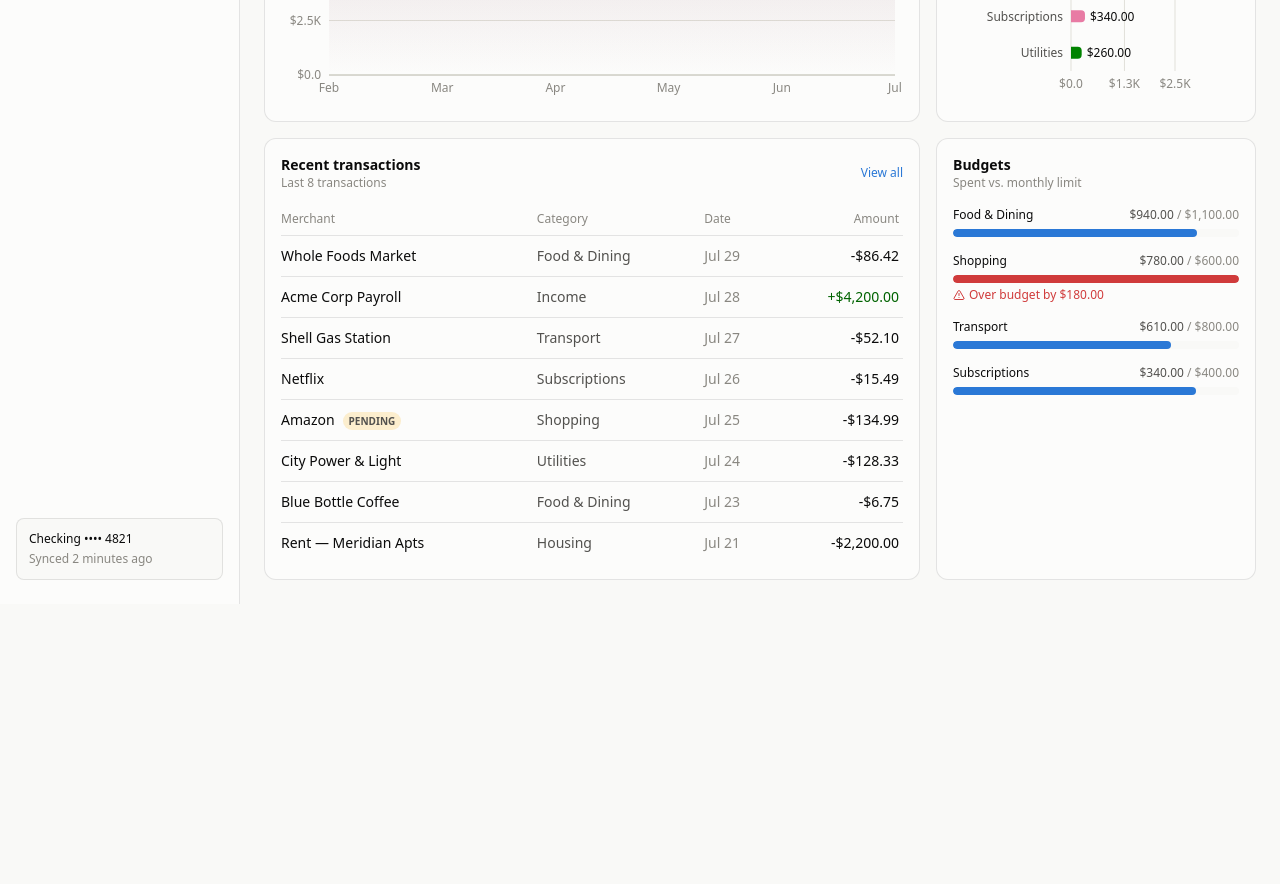
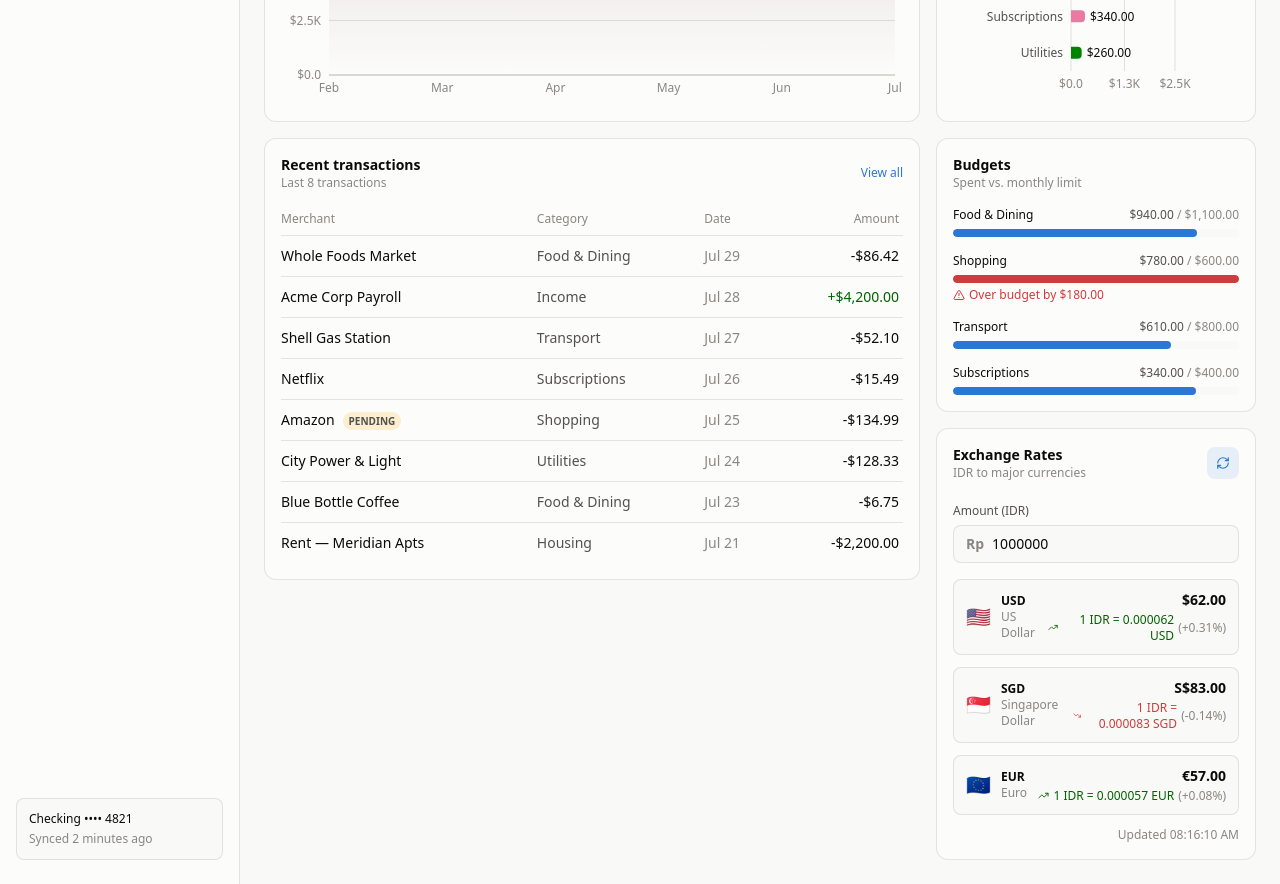
Before and after one commit to calvinrahmat/finance-dashboard, a React (Vite) app: page / in a window 1280 px wide. Shown: the part 480-1364 px from the top of the page. Before the commit the page ends 1084 px from the top, so only its background shows below. Built offline with nearby package versions, Linux system fonts and the light colour scheme.

Commit message:
feat: add exchange rate widget for IDR to USD, SGD, and Euro
Closes #1

```diff
--- a/src/App.tsx
+++ b/src/App.tsx
@@ -5,6 +5,7 @@ import { CashFlowChart } from "./components/CashFlowChart";
 import { CategoryBreakdown } from "./components/CategoryBreakdown";
 import { BudgetMeters } from "./components/BudgetMeters";
 import { TransactionsTable } from "./components/TransactionsTable";
+import { ExchangeRateWidget } from "./components/ExchangeRateWidget";
 
 function App() {
   return (
@@ -26,7 +27,10 @@ function App() {
             <div className="xl:col-span-2">
               <TransactionsTable />
             </div>
-            <BudgetMeters />
+            <div className="flex flex-col gap-4">
+              <BudgetMeters />
+              <ExchangeRateWidget />
+            </div>
           </div>
         </main>
       </div>
--- /dev/null
+++ b/src/components/ExchangeRateWidget.tsx
@@ -0,0 +1,148 @@
+import { useState, useCallback } from "react";
+import { RefreshCw, TrendingUp, TrendingDown } from "lucide-react";
+
+type Rate = {
+  currency: string;
+  code: string;
+  flag: string;
+  rate: number;
+  deltaPct: number;
+};
+
+const BASE_RATES: Rate[] = [
+  { currency: "US Dollar",       code: "USD", flag: "🇺🇸", rate: 0.000062,  deltaPct:  0.31 },
+  { currency: "Singapore Dollar",code: "SGD", flag: "🇸🇬", rate: 0.000083,  deltaPct: -0.14 },
+  { currency: "Euro",            code: "EUR", flag: "🇪🇺", rate: 0.000057,  deltaPct:  0.08 },
+];
+
+function jitter(rate: number): number {
+  const factor = 1 + (Math.random() - 0.5) * 0.004;
+  return parseFloat((rate * factor).toFixed(8));
+}
+
+function formatRate(rate: number): string {
+  if (rate < 0.001) return rate.toFixed(6);
+  if (rate < 1)    return rate.toFixed(4);
+  return rate.toFixed(2);
+}
+
+export function ExchangeRateWidget() {
+  const [rates, setRates] = useState<Rate[]>(BASE_RATES);
+  const [refreshing, setRefreshing] = useState(false);
+  const [lastUpdated, setLastUpdated] = useState<Date>(new Date());
+  const [amount, setAmount] = useState<string>("1000000");
+
+  const handleRefresh = useCallback(() => {
+    setRefreshing(true);
+    setTimeout(() => {
+      setRates((prev) =>
+        prev.map((r) => {
+          const newRate = jitter(r.rate);
+          const newDelta = parseFloat(((Math.random() - 0.48) * 0.8).toFixed(2));
+          return { ...r, rate: newRate, deltaPct: newDelta };
+        })
+      );
+      setLastUpdated(new Date());
+      setRefreshing(false);
+    }, 600);
+  }, []);
+
+  const idrAmount = parseFloat(amount.replace(/,/g, "")) || 0;
+
+  return (
+    <div className="rounded-xl border border-[var(--border)] bg-[var(--surface-1)] p-4">
+      <div className="flex items-center justify-between">
+        <div>
+          <h2 className="text-sm font-semibold text-[var(--text-primary)]">
+            Exchange Rates
+          </h2>
+          <p className="text-xs text-[var(--text-muted)]">IDR to major currencies</p>
+        </div>
+        <button
+          onClick={handleRefresh}
+          disabled={refreshing}
+          className="flex h-8 w-8 items-center justify-center rounded-lg bg-[var(--series-1)]/10 text-[var(--series-1)] transition-opacity hover:opacity-70 disabled:opacity-40"
+          aria-label="Refresh rates"
+        >
+          <RefreshCw size={14} className={refreshing ? "animate-spin" : ""} />
+        </button>
+      </div>
+
+      {/* IDR input */}
+      <div className="mt-4">
+        <label className="text-xs font-medium text-[var(--text-secondary)]">
+          Amount (IDR)
+        </label>
+        <div className="mt-1 flex items-center gap-2 rounded-lg border border-[var(--border)] bg-[var(--page)] px-3 py-2">
+          <span className="text-sm font-semibold text-[var(--text-muted)]">Rp</span>
+          <input
+            type="number"
+            min={0}
+            value={amount}
+            onChange={(e) => setAmount(e.target.value)}
+            className="w-full bg-transparent text-sm font-medium tabular-nums text-[var(--text-primary)] outline-none"
+            placeholder="1000000"
+          />
+        </div>
+      </div>
+
+      {/* Rate rows */}
+      <div className="mt-4 flex flex-col gap-3">
+        {rates.map((r) => {
+          const converted = idrAmount * r.rate;
+          const isUp = r.deltaPct >= 0;
+          const DeltaIcon = isUp ? TrendingUp : TrendingDown;
+          const deltaColor = isUp ? "var(--success-text)" : "var(--status-critical)";
+
+          return (
+            <div
+              key={r.code}
+              className="flex items-center justify-between rounded-lg border border-[var(--border)] bg-[var(--page)] px-3 py-2.5"
+            >
+              <div className="flex items-center gap-2.5">
+                <span className="text-xl leading-none">{r.flag}</span>
+                <div>
+                  <p className="text-xs font-semibold text-[var(--text-primary)]">
+                    {r.code}
+                  </p>
+                  <p className="text-xs text-[var(--text-muted)]">{r.currency}</p>
+                </div>
+              </div>
+
+              <div className="text-right">
+                <p className="tabular-nums text-sm font-semibold text-[var(--text-primary)]">
+                  {r.code === "USD" ? "$" : r.code === "SGD" ? "S$" : "€"}
+                  {converted.toLocaleString("en-US", {
+                    minimumFractionDigits: 2,
+                    maximumFractionDigits: 2,
+                  })}
+                </p>
+                <div
+                  className="mt-0.5 flex items-center justify-end gap-1 text-xs font-medium tabular-nums"
+                  style={{ color: deltaColor }}
+                >
+                  <DeltaIcon size={11} />
+                  <span>
+                    1 IDR = {formatRate(r.rate)} {r.code}
+                  </span>
+                  <span className="font-normal text-[var(--text-muted)]">
+                    ({isUp ? "+" : ""}{r.deltaPct.toFixed(2)}%)
+                  </span>
+                </div>
+              </div>
+            </div>
+          );
+        })}
+      </div>
+
+      <p className="mt-3 text-right text-xs text-[var(--text-muted)]">
+        Updated{" "}
+        {lastUpdated.toLocaleTimeString("en-US", {
+          hour: "2-digit",
+          minute: "2-digit",
+          second: "2-digit",
+        })}
+      </p>
+    </div>
+  );
+}
```
